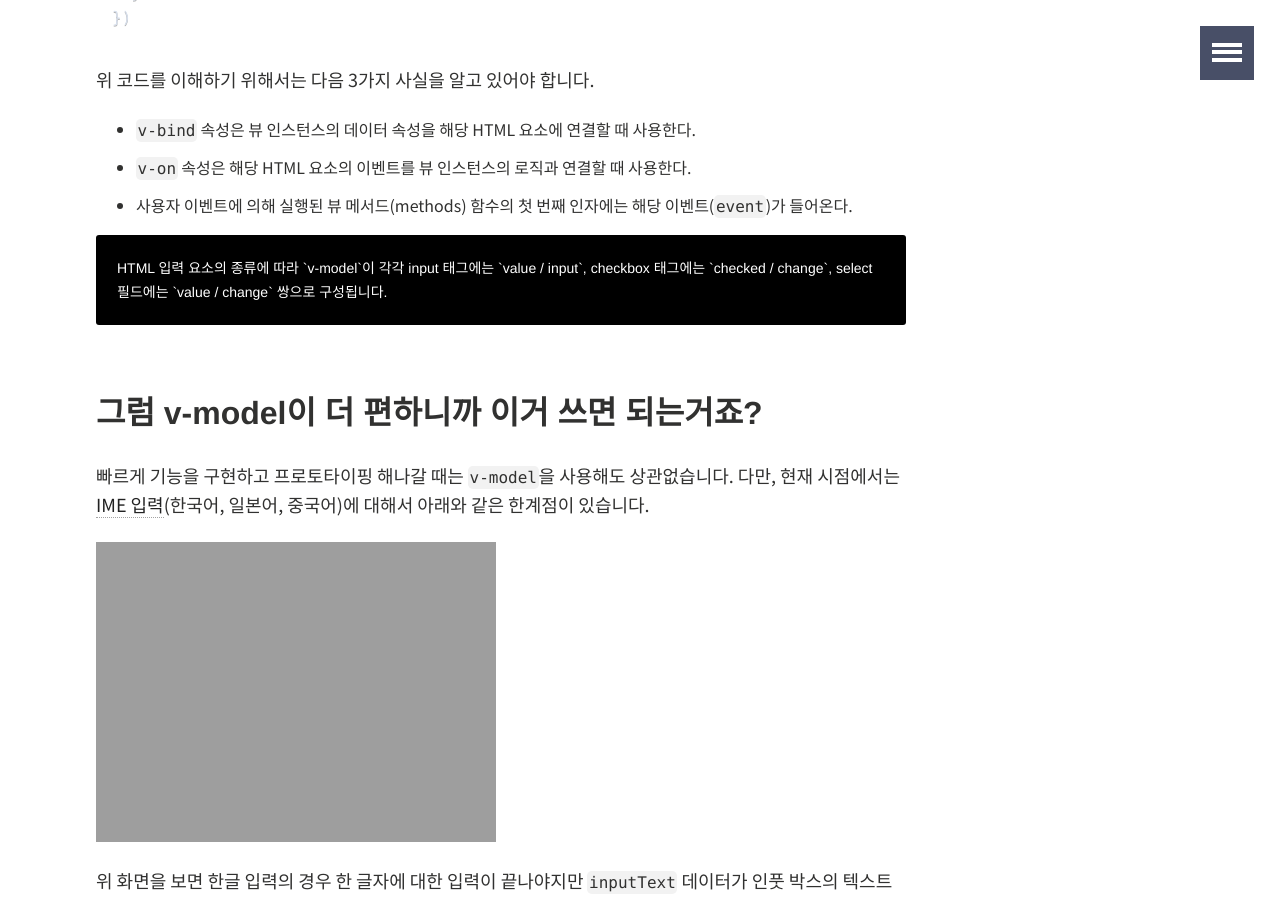
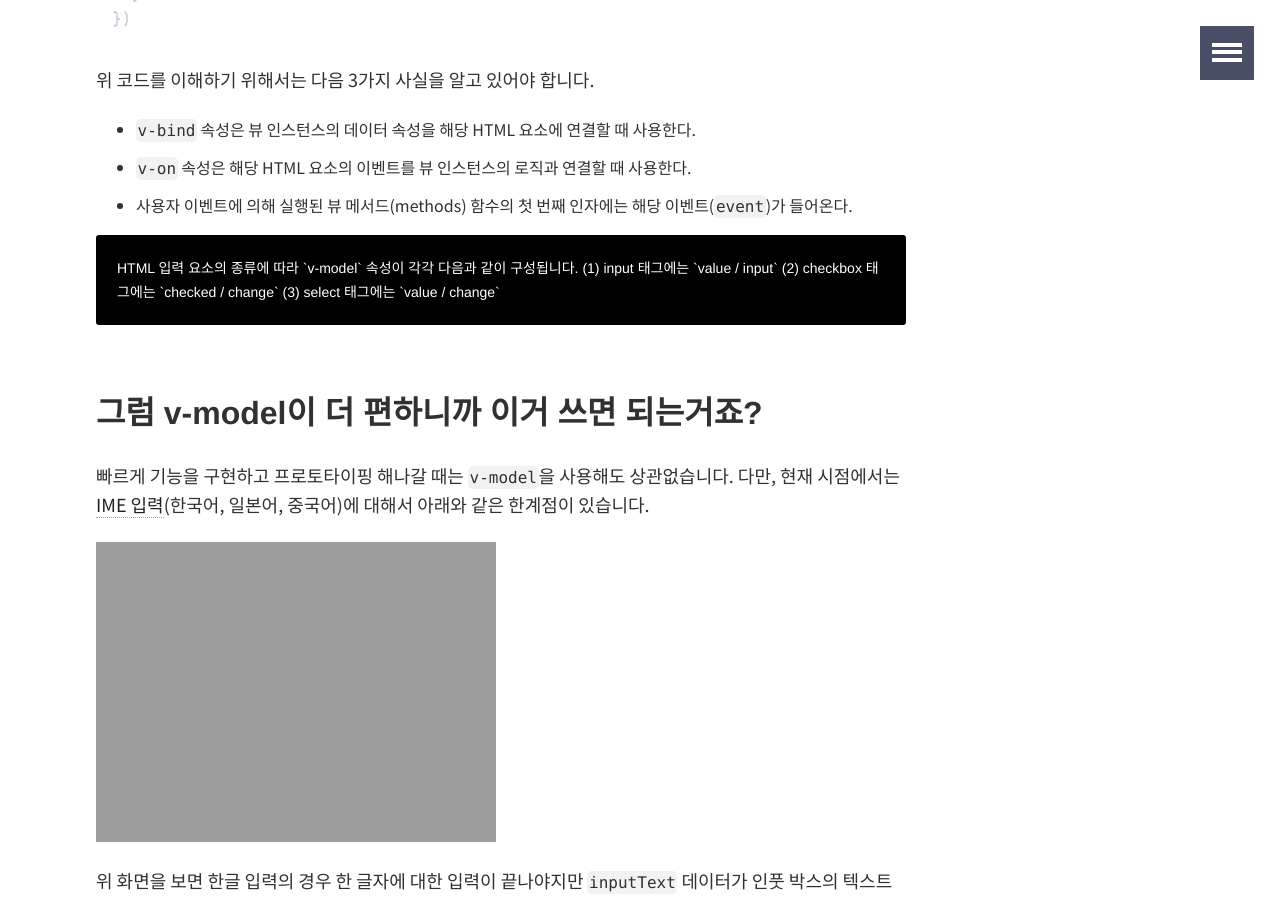
Before and after one commit to joshua1988/joshua1988.github.io, a Jekyll site: the page built from _posts/web-development/vuejs/2020-04-17-v-model-usage.md, in a window 1280 px wide and 900 px high, scrolled down 2341 px. Built offline with Jekyll 4.4.1, drawn with Linux system fonts in a browser that asks for light colours; comment, search, counter and statistics services are not loaded.

Commit message:
polish the notice part

```diff
--- a/_posts/web-development/vuejs/2020-04-17-v-model-usage.md
+++ b/_posts/web-development/vuejs/2020-04-17-v-model-usage.md
@@ -94,7 +94,7 @@ new Vue({
 - `v-on` 속성은 해당 HTML 요소의 이벤트를 뷰 인스턴스의 로직과 연결할 때 사용한다.
 - 사용자 이벤트에 의해 실행된 뷰 메서드(methods) 함수의 첫 번째 인자에는 해당 이벤트(`event`)가 들어온다.
 
-<p class="notice">HTML 입력 요소의 종류에 따라 `v-model`이 각각 input 태그에는 `value / input`, checkbox 태그에는 `checked / change`, select 필드에는 `value / change` 쌍으로 구성됩니다.</p>
+<p class="notice">HTML 입력 요소의 종류에 따라 `v-model` 속성이 각각 다음과 같이 구성됩니다. (1) input 태그에는 `value / input` (2) checkbox 태그에는 `checked / change` (3) select 태그에는 `value / change` </p>
 
 ## 그럼 v-model이 더 편하니까 이거 쓰면 되는거죠?
 
```
